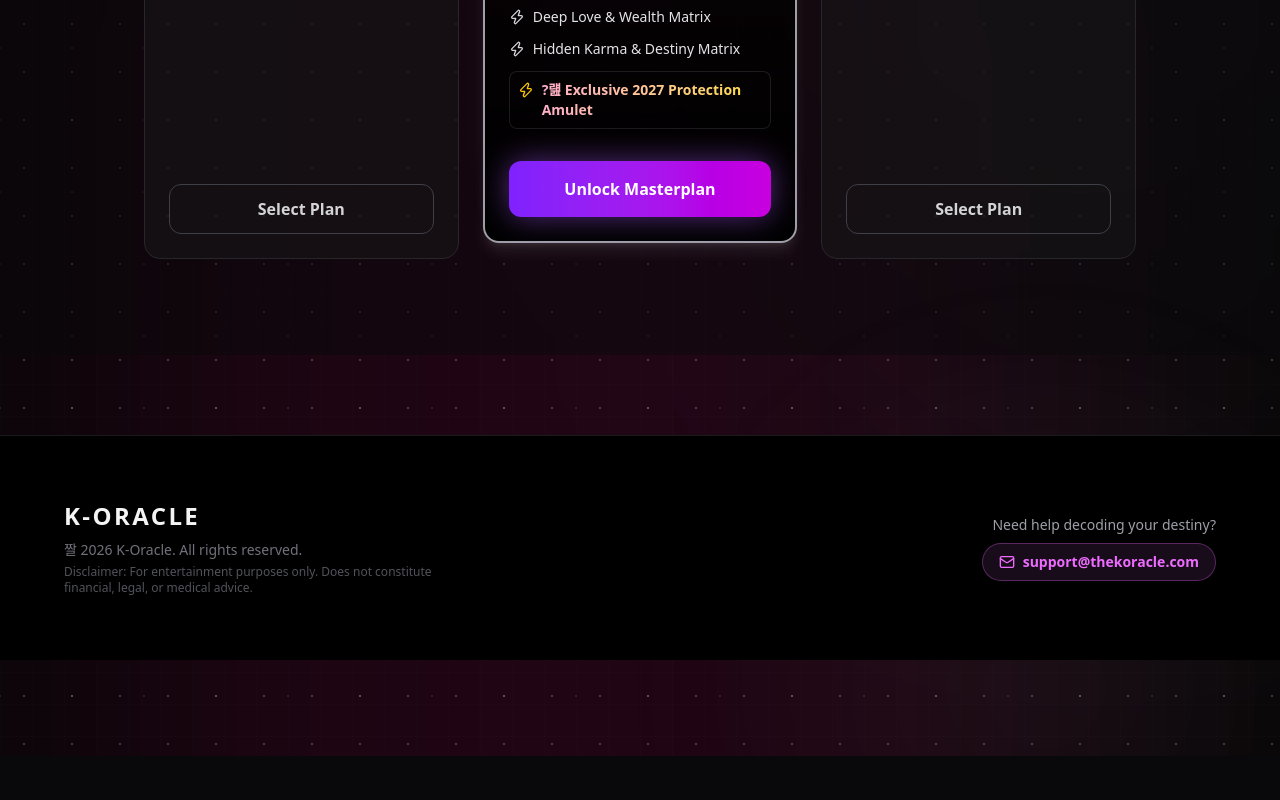
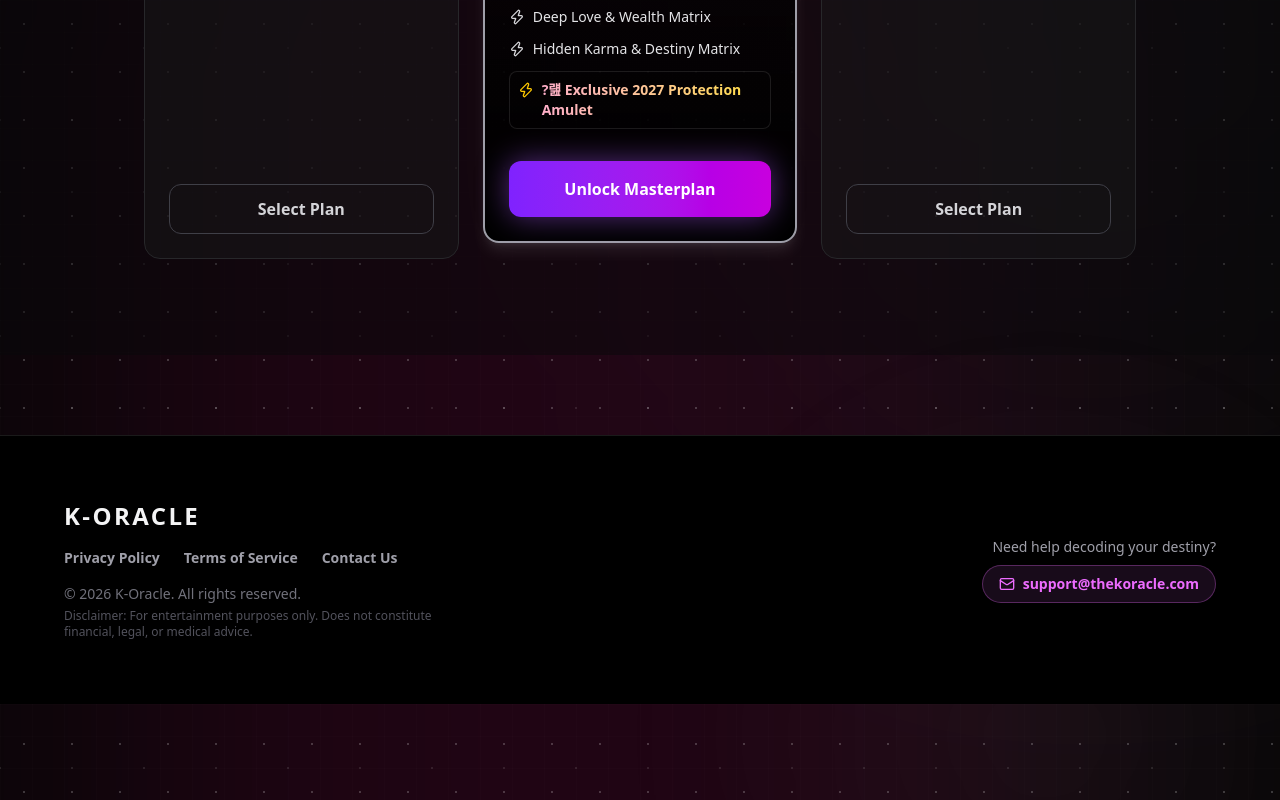
Before and after one commit to cwjung77-glitch/K-oracle, a Next.js app: page / in a window 1280 px wide. Shown: the part 2400-3200 px from the top of the page. Before the commit the page ends 3156 px from the top, so only its background shows below. Built offline with nearby package versions, Linux system fonts and the light colour scheme.

Commit message:
fix: resolve footer copyright typo and add privacy policy links for AdSense

```diff
--- a/src/app/contact/page.js
+++ b/src/app/contact/page.js
@@ -13,7 +13,7 @@ export default function ContactUsPage() {
 
   <h2 className="text-2xl font-bold text-white mt-8 mb-4">Get in Touch</h2>
   <p className="mb-4">If you have any questions, business inquiries, or feedback regarding your premium reports, please contact our support team.</p>
-  <p className="mb-4"><strong>Email:</strong> support@k-oracle.com</p>
+  <p className="mb-4"><strong>Email:</strong> support@thekoracle.com</p>
   <p className="mb-4">We aim to respond to all inquiries within 24-48 hours.</p>
 
         </div>
--- a/src/app/page.js
+++ b/src/app/page.js
@@ -320,13 +320,18 @@ export default function OracleLanding() {
         <div className="max-w-6xl mx-auto flex flex-col md:flex-row justify-between items-center gap-8">
           <div className="flex flex-col items-center md:items-start">
             <span className="text-2xl font-black tracking-widest text-zinc-100 drop-shadow-md">K-ORACLE</span>
-            <p className="text-zinc-500 text-sm mt-2">짤 {new Date().getFullYear()} K-Oracle. All rights reserved.</p>
+            <div className="flex flex-col sm:flex-row gap-3 sm:gap-6 mt-4 mb-2 text-zinc-400 text-sm font-semibold">
+                <Link href="/privacy" className="hover:text-white transition-colors">Privacy Policy</Link>
+                <Link href="/terms" className="hover:text-white transition-colors">Terms of Service</Link>
+                <Link href="/contact" className="hover:text-white transition-colors">Contact Us</Link>
+              </div>
+              <p className="text-zinc-500 text-sm mt-2">&copy; {new Date().getFullYear()} K-Oracle. All rights reserved.</p>
             <p className="text-zinc-600 text-xs mt-1 max-w-sm text-center md:text-left">Disclaimer: For entertainment purposes only. Does not constitute financial, legal, or medical advice.</p>
           </div>
 
           <div className="flex flex-col items-center md:items-end text-sm text-zinc-400">
             <p className="mb-2">Need help decoding your destiny?</p>
-            <a href="mailto:cwjung77@gmail.com" className="text-fuchsia-400 hover:text-fuchsia-300 transition-colors font-bold flex items-center gap-2 bg-fuchsia-400/10 px-4 py-2 rounded-full border border-fuchsia-400/30">
+            <a href="mailto:support@thekoracle.com" className="text-fuchsia-400 hover:text-fuchsia-300 transition-colors font-bold flex items-center gap-2 bg-fuchsia-400/10 px-4 py-2 rounded-full border border-fuchsia-400/30">
               <Mail size={16} /> support@thekoracle.com
             </a>
           </div>
--- a/src/app/privacy/page.js
+++ b/src/app/privacy/page.js
@@ -18,7 +18,7 @@ export default function PrivacyPolicyPage() {
   <h2 className="text-2xl font-bold text-white mt-8 mb-4">3. Third-Party Advertising (Google AdSense)</h2>
   <p className="mb-4">We use Google AdSense to display ads on our site. Google, as a third-party vendor, uses cookies to serve ads on our site based on prior visits. Users may opt-out of personalized advertising by visiting Google's Ads Settings.</p>
   <h2 className="text-2xl font-bold text-white mt-8 mb-4">4. Contact Us</h2>
-  <p className="mb-4">If you have questions about this policy, you can contact us at support@k-oracle.com.</p>
+  <p className="mb-4">If you have questions about this policy, you can contact us at support@thekoracle.com.</p>
 
         </div>
       </div>
```
